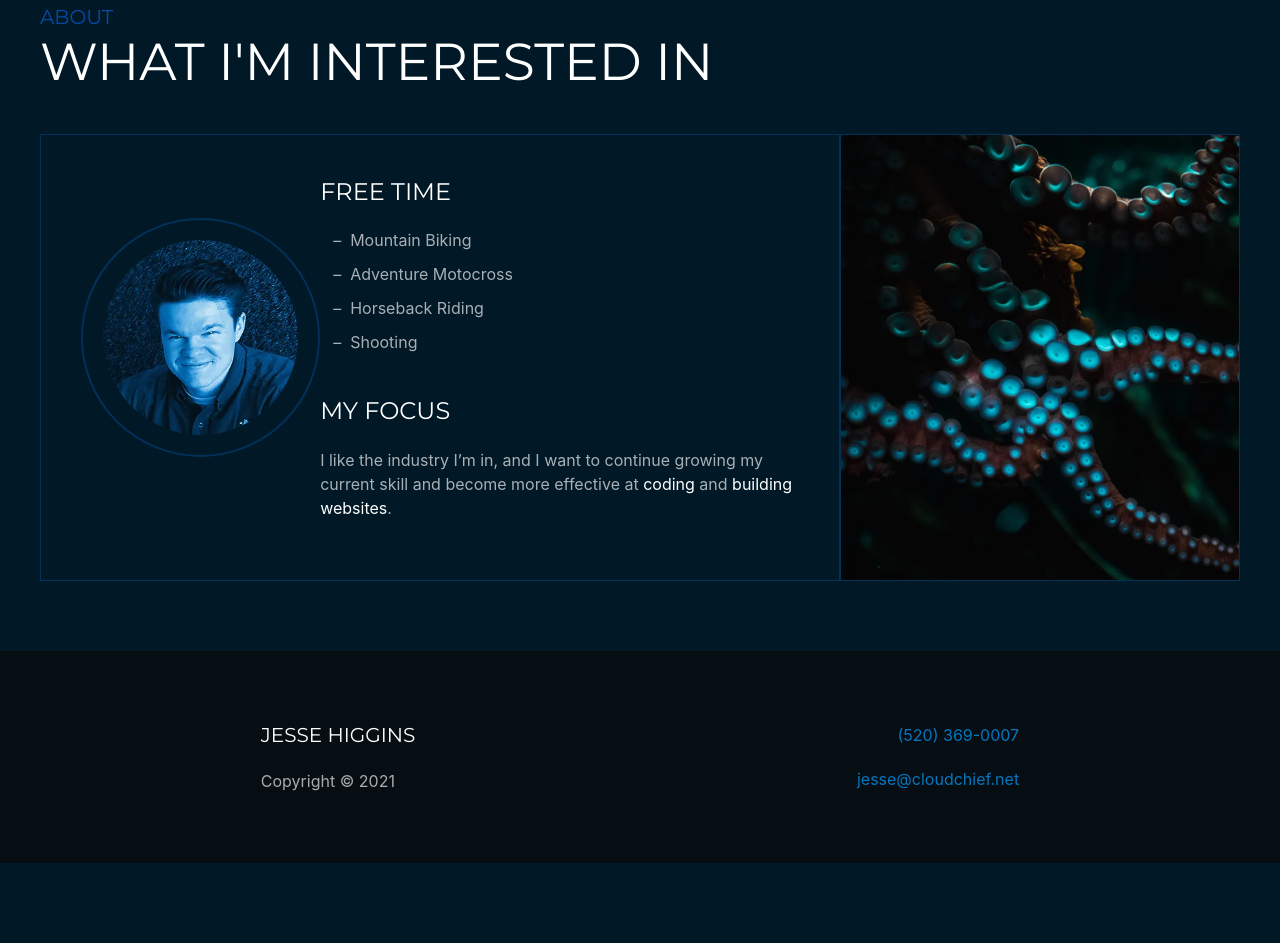
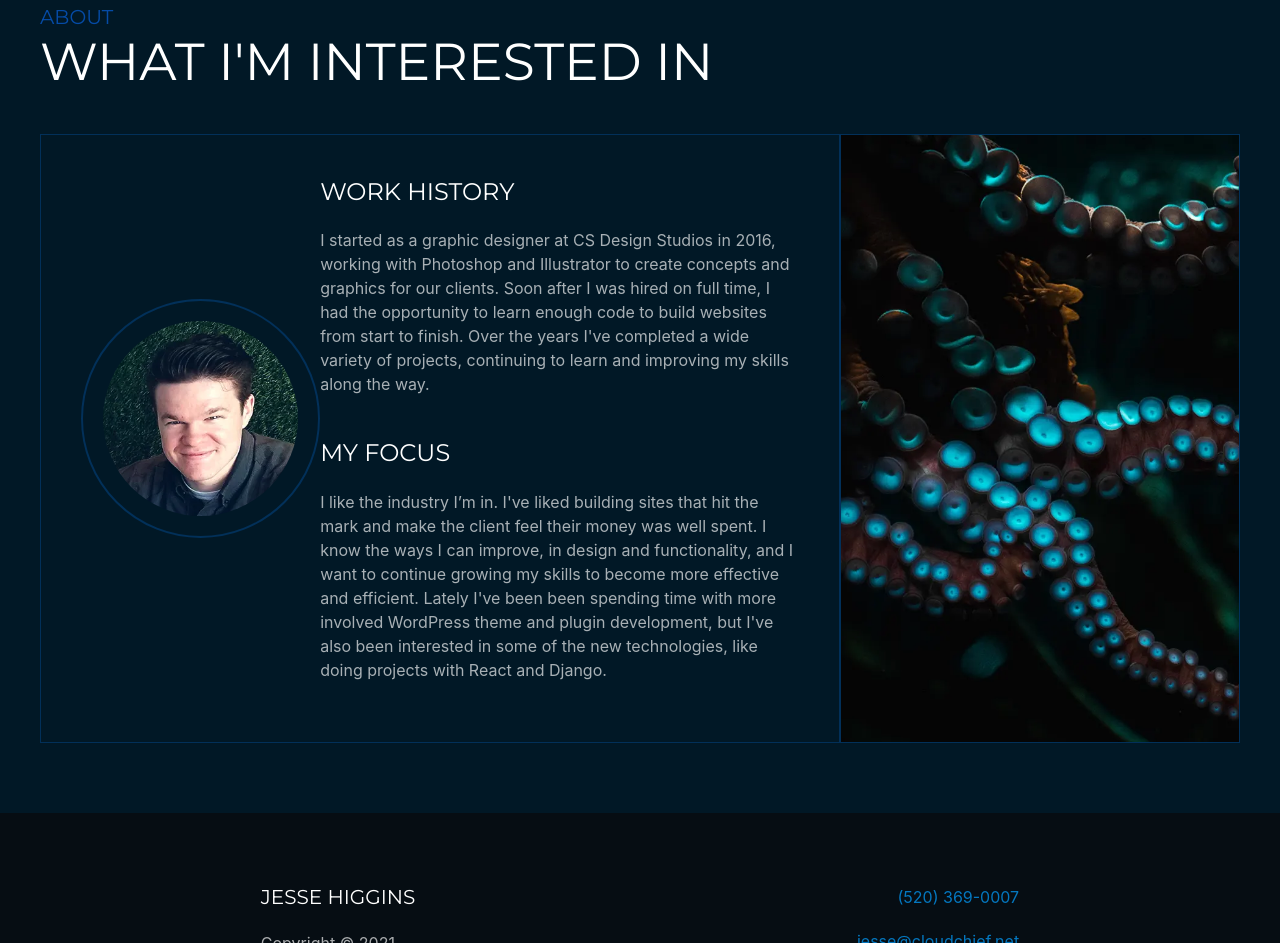
Before and after one commit to higgins720/portfolio, a plain HTML site: page index.html in a window 1280 px wide. Shown: the part 1730-2673 px from the top of the page. Before the commit the page ends 2593 px from the top, so only its background shows below. Drawn offline with Linux system fonts and the light colour scheme.

Commit message:
Update profile picture and bio

```diff
--- a/index.html
+++ b/index.html
@@ -160,22 +160,19 @@
                         <div class="uk-width-2-3@m uk-grid-item-match uk-flex-middle uk-padding solid-border" uk-scrollspy="target: > div; delay: 200; cls: uk-animation-fade">
 
                             <div class="uk-width-1-3@s" uk-scrollspy-class="uk-animation-slide-bottom-medium">
-                                <img src="images/higgins720-profile-image-3.5.webp" alt="Jesse Higgins Profile Picture" width="300px" height="300px" class="image-circle-border uk-margin-medium-bottom" />
+                                <img src="images/higgins720-profile-image-5.webp" alt="Jesse Higgins Profile Picture" width="300px" height="300px" class="image-circle-border uk-margin-medium-bottom" />
                             </div>
                             <div class="uk-width-2-3@s" uk-scrollspy-class="uk-animation-slide-bottom-medium">
                                 <div class="uk-margin-medium-bottom">
-                                    <h3>Free Time</h3>
-                                    <ul class="uk-list uk-list-hyphen">
-                                        <li>Mountain Biking</li>
-                                        <li>Adventure Motocross</li>
-                                        <li>Horseback Riding</li>
-                                        <li>Shooting</li>
-                                    </ul>
+                                    <h3>Work History</h3>
+                                    <p>
+                                        I started as a graphic designer at CS Design Studios in 2016, working with Photoshop and Illustrator to create concepts and graphics for our clients. Soon after I was hired on full time, I had the opportunity to learn enough code to build websites from start to finish. Over the years I've completed a wide variety of projects, continuing to learn and improving my skills along the way.
+                                    </p>
                                 </div>
                                 <div>
                                     <h3>My Focus</h3>
                                     <p>
-                                        I like the industry I’m in, and I want to continue growing my current skill and become more effective at <span class="uk-text-emphasis">coding</span> and <span class="uk-text-emphasis">building websites</span>.
+                                        I like the industry I’m in. I've liked building sites that hit the mark and make the client feel their money was well spent. I know the ways I can improve, in design and functionality, and I want to continue growing my skills to become more effective and efficient. Lately I've been been spending time with more involved WordPress theme and plugin development, but I've also been interested in some of the new technologies, like doing projects with React and Django.
                                     </p>
                                 </div>
 
```
Also changed, not shown: images/higgins720-profile-image-5.webp (added).
